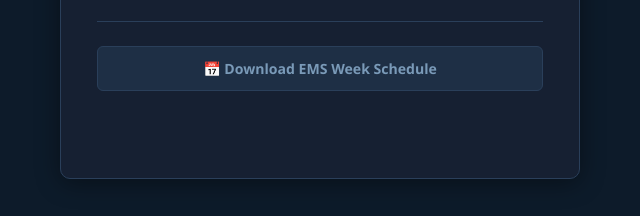
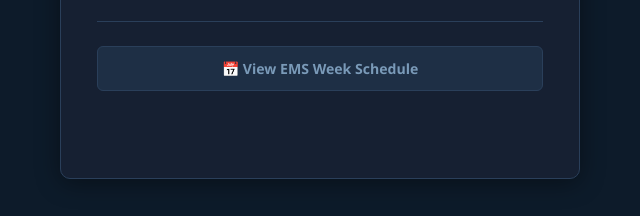
Before and after one commit to robert-baca/emsweekraffle, a website: page public/index.html in a window 1280 px wide. Shown: the part 513-729 px from the top of the page, 320-960 px from the left. Drawn offline with Linux system fonts and the light colour scheme.

Commit message:
Change schedule link to JPG

```diff
--- a/public/index.html
+++ b/public/index.html
@@ -454,8 +454,8 @@ footer {
       <br><br>
       <button class="btn btn-secondary btn-full" onclick="showScreen('screen-login')">I've Been Here Before — Log In</button>
       <hr class="divider">
-      <a href="/ems-schedule.pdf" download class="btn btn-secondary btn-full" id="schedule-btn" style="text-decoration:none;font-size:0.88rem;color:var(--color-text-muted);">
-        📅 Download EMS Week Schedule
+      <a href="/ems-schedule.jpg" download class="btn btn-secondary btn-full" id="schedule-btn" style="text-decoration:none;font-size:0.88rem;color:var(--color-text-muted);">
+        📅 View EMS Week Schedule
       </a>
     </div>
 
```
